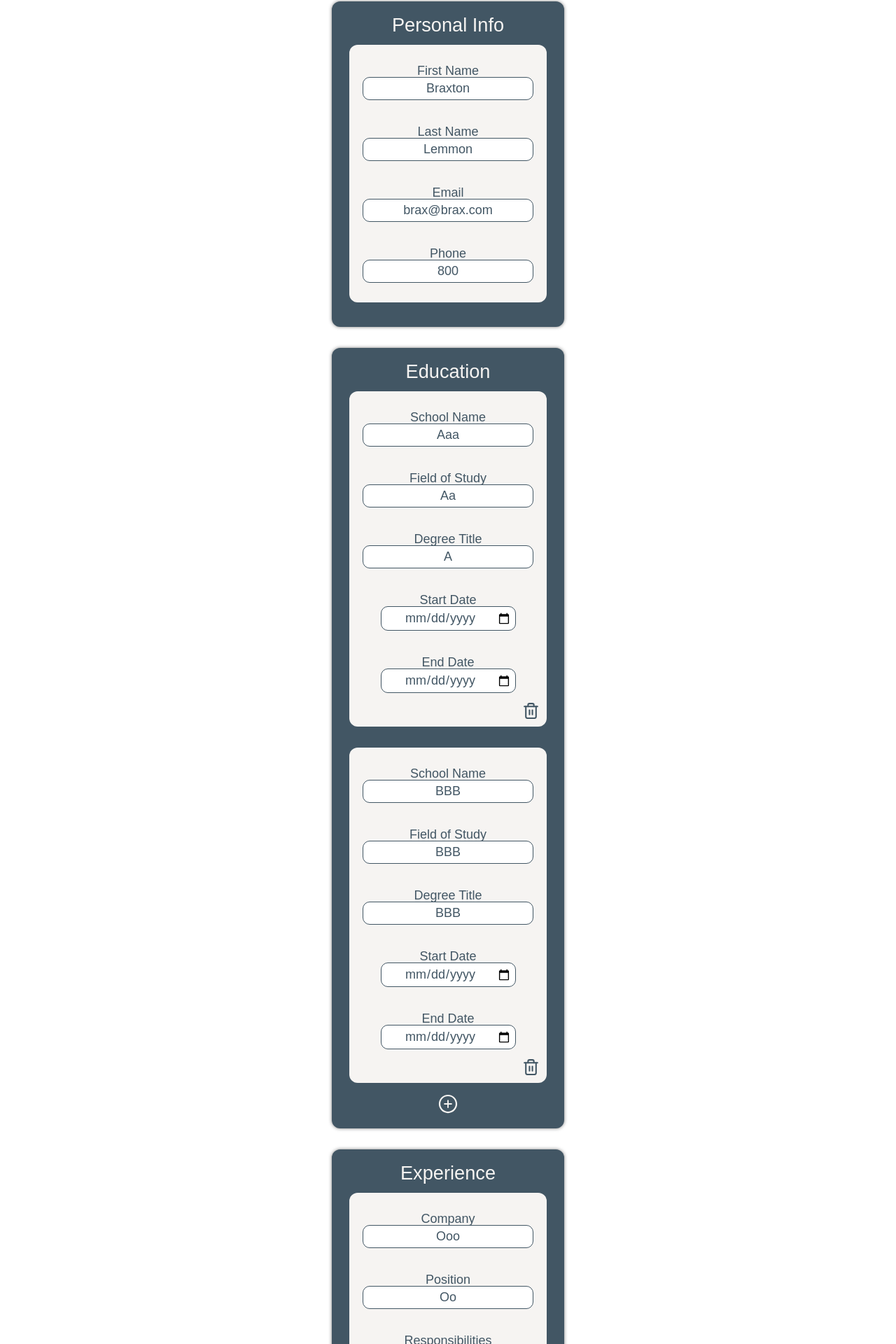
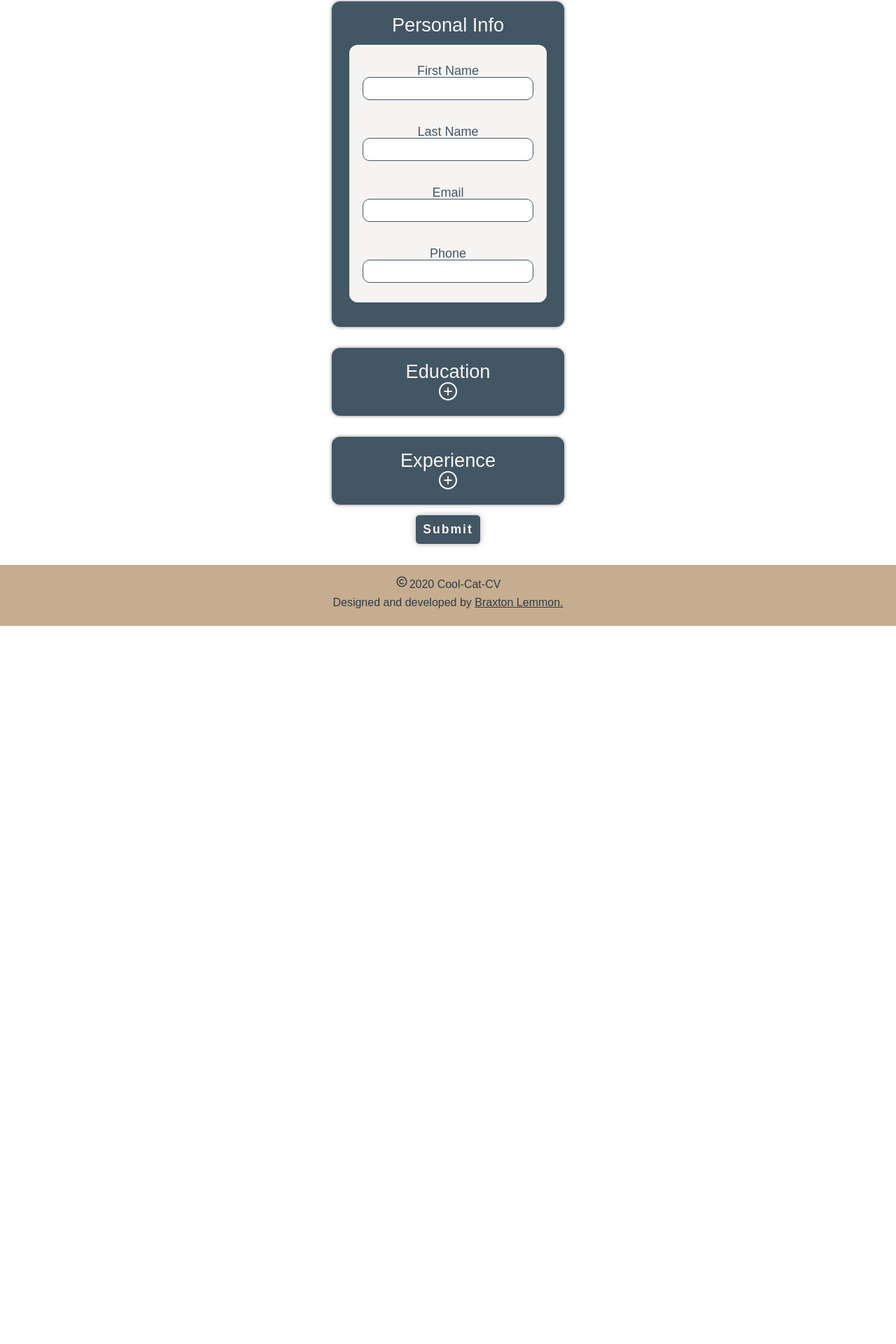
Before and after one commit to braxtonlemmon/cv-project-react, a React (Create React App) app: page / in a window 1280 px wide. Shown: the part 320-2240 px from the top of the page at 70% size. After the commit the page ends 1214 px from the top, so only its background shows below. Built offline with nearby package versions, Linux system fonts and the light colour scheme; a web font is replaced by a local one.

Commit message:
Remove dummy data from personalData, educationData, and experienceData.

```diff
--- a/src/App.js
+++ b/src/App.js
@@ -28,36 +28,13 @@ const Main = styled.main`
 function App() {
   const [isEditing, setEditing] = useState(true);
   const [personalData, setPersonalData] = useState({
-    firstName: 'Braxton',
-    lastName: 'Lemmon',
-    email: 'brax@brax.com',
-    phone: '800'
+    firstName: '',
+    lastName: '',
+    email: '',
+    phone: ''
   });
-  const [educationData, setEducationData] = useState([
-    {
-      school: 'Aaa',
-      studyField: 'Aa',
-      degree: 'A',
-      schoolStartDate: '',
-      schoolEndDate: ''
-    },
-    {
-      school: 'BBB',
-      studyField: 'BBB',
-      degree: 'BBB',
-      schoolStartDate: '',
-      schoolEndDate: ''
-    },
-  ]);
-  const [experienceData, setExperienceData] = useState([
-    {
-      company: 'Ooo',
-      position: 'Oo',
-      responsibilities: 'O',
-      workStartDate: '',
-      workEndDate: ''
-    }
-  ]);
+  const [educationData, setEducationData] = useState([]);
+  const [experienceData, setExperienceData] = useState([]);
 
   const handleEdit = () => {
     setEditing(true);
```
